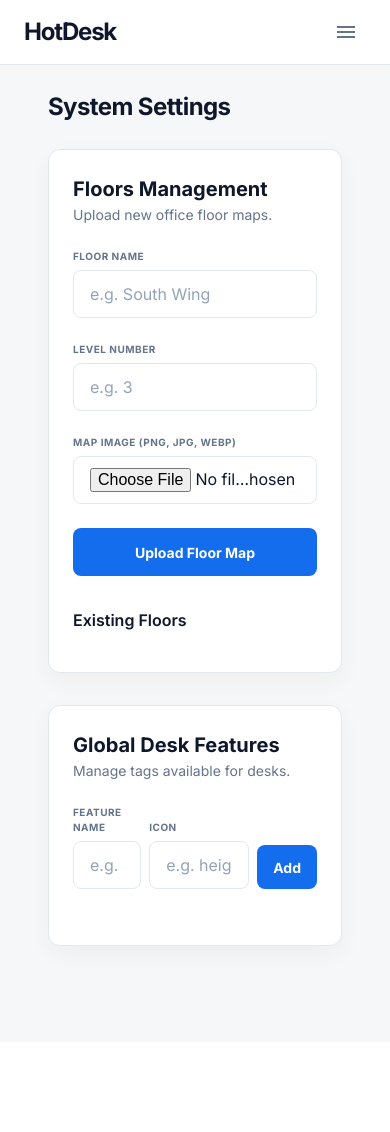
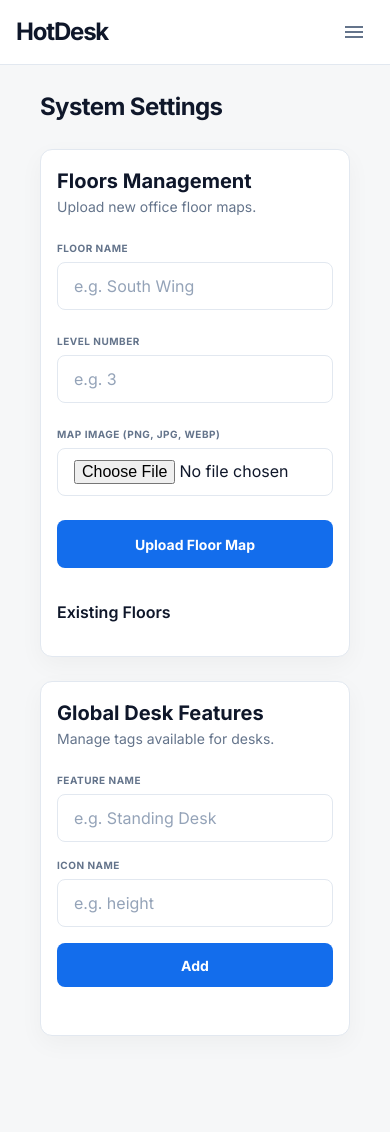
Before and after one commit to michalkowal66/wdpai, a PHP site: template public/views/settings.html in a window 390 px wide. Before the commit the page ends 957 px from the top, so only its background shows below. Run offline with PHP 8.4, Linux system fonts and the light colour scheme; the template is opened without the code that fills it, so the values that code supplies are empty.

Commit message:
Delete old floor images, fix mobile view rendering settings site

```diff
--- a/public/scripts/settings.js
+++ b/public/scripts/settings.js
@@ -66,9 +66,11 @@ document.addEventListener('DOMContentLoaded', () => {
                     <span class="material-symbols-outlined" style="color: var(--color-primary);">${f.icon_name}</span>
                     <span>${f.name}</span>
                 </div>
-                <button class="btn-icon text-error js-delete-feature" data-id="${f.id}" data-name="${f.name}">
-                    <span class="material-symbols-outlined">delete</span>
-                </button>
+                <div class="form__actions-row">
+                    <button class="btn-icon text-danger js-delete-feature" data-id="${f.id}" data-name="${f.name}">
+                        <span class="material-symbols-outlined">delete</span>
+                    </button>
+                </div>
             `;
             featuresContainer.appendChild(item);
         });
@@ -112,14 +114,14 @@ document.addEventListener('DOMContentLoaded', () => {
                     <span class="badge badge--info">Level ${f.level}</span>
                     <span class="font-bold">${f.name}</span>
                 </div>
-                <div style="display: flex; gap: 0.25rem;">
+                <div class="form__actions-row">
                     <a href="${f.map_image_url}" target="_blank" class="btn-icon" aria-label="View Map">
                         <span class="material-symbols-outlined">visibility</span>
                     </a>
                     <button class="btn-icon js-edit-floor" data-id="${f.id}" data-name="${f.name}" data-level="${f.level}" aria-label="Edit Floor">
                         <span class="material-symbols-outlined">edit</span>
                     </button>
-                    <button class="btn-icon text-error js-delete-floor" data-id="${f.id}" data-name="${f.name}" aria-label="Delete Floor">
+                    <button class="btn-icon text-danger js-delete-floor" data-id="${f.id}" data-name="${f.name}" aria-label="Delete Floor">
                         <span class="material-symbols-outlined">delete</span>
                     </button>
                 </div>
--- a/public/styles/main.css
+++ b/public/styles/main.css
@@ -76,7 +76,10 @@ body {
     width: 100%;
     max-width: 1280px;
     margin: 0 auto;
-    padding: 0 1.5rem;
+    padding: 0 1rem;
+}
+@media (min-width: 480px) {
+    .container { padding: 0 1.5rem; }
 }
 
 /* Additional Typo */
@@ -257,6 +260,7 @@ body {
 
 .form__input {
     width: 100%;
+    min-width: 0;
     height: 3rem;
     padding: 0 1rem;
     border: 1px solid var(--color-border);
@@ -304,6 +308,9 @@ body {
     padding-top: 0.625rem;
     padding-bottom: 0.625rem;
     line-height: 1.5;
+    max-width: 100%;
+    overflow: hidden;
+    text-overflow: ellipsis;
 }
 
 .form__input--readonly {
@@ -421,6 +428,7 @@ body {
     color: var(--color-text-muted);
     cursor: pointer;
     transition: background 0.2s;
+    text-decoration: none;
 }
 .btn-icon:hover { background-color: var(--color-bg-body); color: var(--color-text-main); }
 
@@ -513,7 +521,21 @@ body {
 .side-panel__footer--col { display: flex; flex-direction: column; gap: 0.5rem; }
 
 .form__notice { color: var(--color-warning); font-weight: 500; margin-top: 0.25rem; display: block; }
-.form--grid-3 { display: grid; grid-template-columns: 1fr 100px auto; gap: 0.5rem; align-items: flex-end; margin-bottom: 2rem; }
+
+/* Responsive grid for settings form */
+.form--grid-3 {
+    display: grid;
+    grid-template-columns: 1fr;
+    gap: 1rem;
+    margin-bottom: 2rem;
+}
+@media (min-width: 768px) {
+    .form--grid-3 {
+        grid-template-columns: 1fr 150px auto;
+        gap: 0.5rem;
+        align-items: flex-end;
+    }
+}
 
 .settings-list-title { font-size: 1rem; font-weight: 600; margin-bottom: 1rem; }
 .pagination__actions--centered { display: flex; justify-content: center; align-items: center; margin-top: 1rem; }
@@ -521,7 +543,13 @@ body {
 /* =========================================
    Dashboard Specific Styles
    ========================================= */
-.stats-grid { display: grid; grid-template-columns: repeat(auto-fit, minmax(240px, 1fr)); gap: 1.5rem; margin-bottom: 2rem; }
+.stats-grid { display: grid; grid-template-columns: 1fr; gap: 1rem; margin-bottom: 2rem; }
+@media (min-width: 540px) {
+    .stats-grid { grid-template-columns: repeat(2, 1fr); }
+}
+@media (min-width: 900px) {
+    .stats-grid { grid-template-columns: repeat(auto-fit, minmax(240px, 1fr)); gap: 1.5rem; }
+}
 .stat-card { padding: 1.5rem; background-color: var(--color-bg-surface); border-radius: var(--radius-lg); box-shadow: var(--shadow-card); border: 1px solid var(--color-border); }
 .stat-card__header { display: flex; justify-content: space-between; align-items: flex-start; margin-bottom: 1rem; }
 .stat-card__title { font-size: 0.875rem; font-weight: 600; color: var(--color-text-muted); text-transform: uppercase; letter-spacing: 0.05em; }
@@ -530,7 +558,10 @@ body {
 .stat-card__value { font-size: 2.5rem; font-weight: 800; color: var(--color-text-main); line-height: 1; }
 .stat-card__subtitle { font-size: 0.875rem; color: var(--color-text-muted); margin-top: 0.5rem; }
 
-.tables-grid { display: grid; grid-template-columns: repeat(auto-fit, minmax(400px, 1fr)); gap: 1.5rem; margin-bottom: 2rem; }
+.tables-grid { display: grid; grid-template-columns: 1fr; gap: 1.5rem; margin-bottom: 2rem; }
+@media (min-width: 900px) {
+    .tables-grid { grid-template-columns: repeat(auto-fit, minmax(400px, 1fr)); }
+}
 .data-table-header { padding: 1.5rem; border-bottom: 1px solid var(--color-border); background: var(--color-bg-surface); }
 .data-table-header__title { font-size: 1.125rem; font-weight: 700; }
 
@@ -1038,7 +1069,7 @@ body {
     font-size: 0.75rem;
     font-weight: 700;
     color: var(--color-text-inverse);
-    background-color: rgba(0, 0, 0, 0.5); /* fallback */
+    background-color: rgba(0, 0, 0, 0.5);
     backdrop-filter: blur(4px);
     box-shadow: var(--shadow-sm);
 }
@@ -1757,14 +1788,14 @@ body {
     border-radius: var(--radius-lg);
     overflow: hidden;
     cursor: crosshair;
-    user-select: none; /* Prevent blue highlight on drag */
+    user-select: none;
     -webkit-user-select: none;
 }
 
 .editor-map-wrapper img {
     width: 100%;
     display: block;
-    pointer-events: none; /* Prevent image dragging */
+    pointer-events: none;
 }
 
 .desk-marker--ghost {
@@ -1844,7 +1875,10 @@ body {
 .settings-grid {
     display: grid;
     grid-template-columns: 1fr;
-    gap: 2rem;
+    gap: 1.5rem;
+}
+.settings-grid > * {
+    min-width: 0;
 }
 @media (min-width: 1024px) {
     .settings-grid { grid-template-columns: 1fr 1fr; }
@@ -1852,26 +1886,83 @@ body {
 .settings-card {
     background-color: var(--color-bg-surface);
     border-radius: var(--radius-lg);
-    padding: 1.5rem;
+    padding: 1rem;
     box-shadow: var(--shadow-card);
     border: 1px solid var(--color-border);
+    overflow: hidden;
+    width: 100%;
+    max-width: 100%;
+}
+@media (min-width: 768px) {
+    .settings-card { padding: 1.5rem; }
 }
 .settings-card__header { margin-bottom: 1.5rem; }
 .settings-card__title { font-size: 1.25rem; font-weight: 700; }
 .settings-card__subtitle { color: var(--color-text-muted); font-size: 0.875rem; }
 .feature-item {
     display: flex;
-    align-items: center;
-    justify-content: space-between;
-    padding: 0.75rem 1rem;
+    flex-direction: column;
+    align-items: flex-start;
+    gap: 0.75rem;
+    padding: 1rem 0.75rem;
     background: var(--color-bg-input);
     border: 1px solid var(--color-border);
     border-radius: var(--radius-md);
     margin-bottom: 0.5rem;
+    min-width: 0;
+}
+@media (min-width: 768px) {
+    .feature-item {
+        flex-direction: row;
+        align-items: center;
+        justify-content: space-between;
+        padding: 0.75rem 1rem;
+    }
 }
 .feature-item__info {
     display: flex;
     align-items: center;
-    gap: 0.75rem;
-}
-.form__actions-row { display: flex; gap: 0.5rem; }
+    gap: 0.5rem;
+    width: 100%;
+    min-width: 0;
+}
+.feature-item__info > div {
+    min-width: 0;
+    display: flex;
+    flex-direction: column;
+}
+.feature-item__info > div > span:last-child,
+.feature-item__info > span:last-child {
+    overflow: hidden;
+    text-overflow: ellipsis;
+    white-space: nowrap;
+    font-size: 0.875rem;
+}
+.form__actions-row {
+    display: flex;
+    gap: 0.5rem;
+    width: 100%;
+    justify-content: flex-end;
+}
+@media (min-width: 768px) {
+    .form__actions-row { width: auto; }
+}
+
+/* Force vertical stacking on mobile for this specific grid */
+.form--grid-3 {
+    display: flex !important;
+    flex-direction: column !important;
+    gap: 1rem;
+    margin-bottom: 2rem;
+}
+.form--grid-3 .btn { width: 100%; }
+
+@media (min-width: 768px) {
+    .form--grid-3 {
+        display: grid !important;
+        grid-template-columns: 1fr 150px auto !important;
+        gap: 0.5rem;
+        align-items: flex-end;
+    }
+    .form--grid-3 .btn { width: auto; }
+}
--- a/public/views/settings.html
+++ b/public/views/settings.html
@@ -71,7 +71,7 @@
                                 <input type="text" id="feature-name" class="form__input" placeholder="e.g. Standing Desk" required>
                             </div>
                             <div class="form__group mb-0">
-                                <label for="feature-icon" class="form__label">Icon</label>
+                                <label for="feature-icon" class="form__label">Icon Name</label>
                                 <input type="text" id="feature-icon" class="form__input" placeholder="e.g. height" required>
                             </div>
                             <button type="submit" class="btn btn--primary btn--md">Add</button>
```
Also changed, not shown: src/controllers/SettingsController.php (+16 -0 lines), src/repositories/FloorRepository.php (+10 -0 lines).
